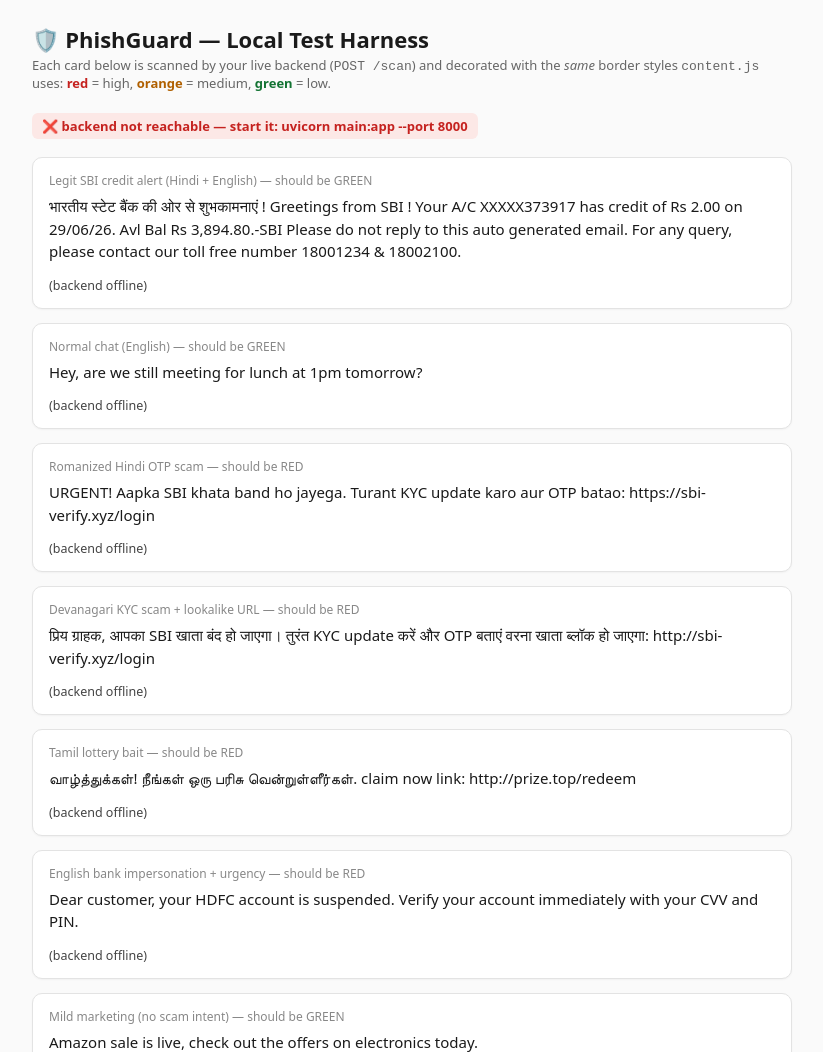
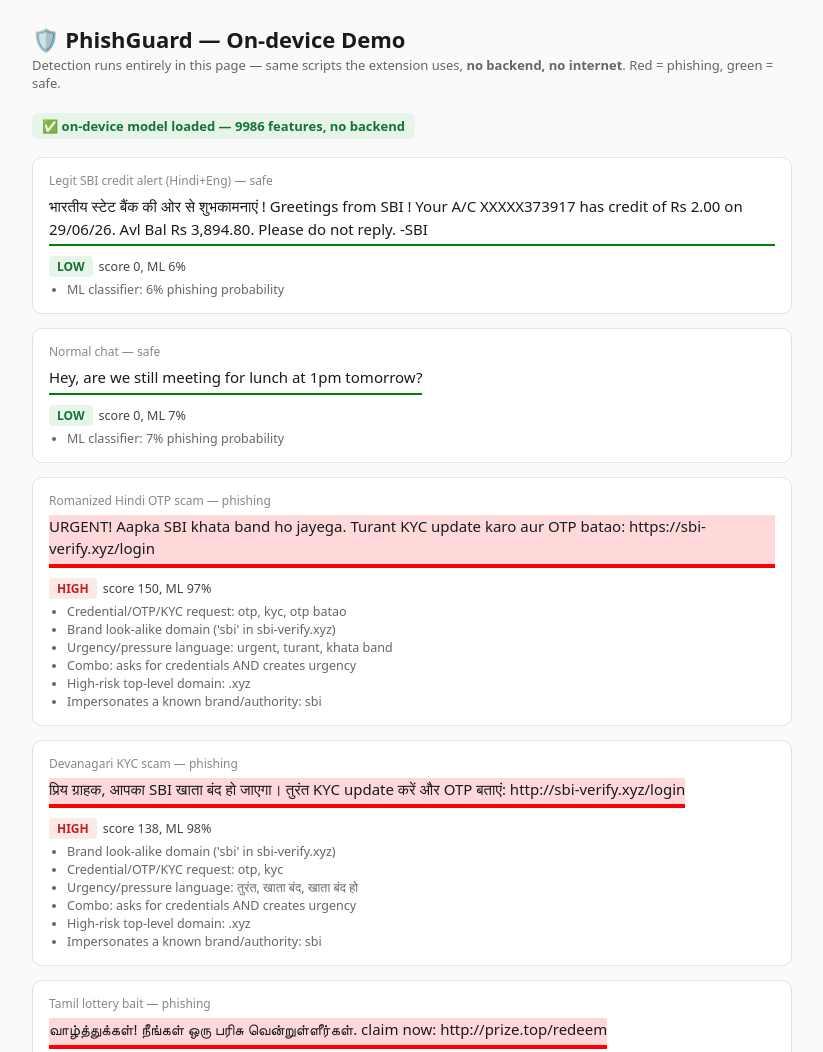
Before and after one commit to Sivasangar2006/Phishguard, a browser extension: page Extension/index.html in a window 1280 px wide. Shown: the top 1052 px of the page, without its empty margins (228-1051 px from the left). Drawn offline with Linux system fonts and the light colour scheme; no server answers.

Commit message:
On-device self-test page + manifest v2
index.html is now a zero-setup demo: loads the on-device scripts and runs
detection in-page (no backend, no extension needed). Bump manifest to v2.

```diff
--- a/Extension/index.html
+++ b/Extension/index.html
@@ -3,184 +3,77 @@
 <head>
     <meta charset="UTF-8">
     <meta name="viewport" content="width=device-width, initial-scale=1.0">
-    <title>PhishGuard — Local Test Harness</title>
+    <title>PhishGuard — On-device Demo</title>
     <style>
-        body {
-            font-family: system-ui, "Segoe UI", Roboto, sans-serif;
-            max-width: 760px;
-            margin: 24px auto;
-            padding: 0 16px;
-            color: #1a1a1a;
-            background: #fafafa;
-        }
+        body { font-family: system-ui, "Segoe UI", Roboto, sans-serif; max-width: 760px; margin: 24px auto; padding: 0 16px; color: #1a1a1a; background: #fafafa; }
         h1 { font-size: 22px; margin-bottom: 2px; }
         .sub { color: #666; font-size: 13px; margin-top: 0; }
-        #status {
-            display: inline-block; padding: 4px 10px; border-radius: 6px;
-            font-size: 13px; font-weight: 600; margin: 8px 0 18px;
-        }
-        .up   { background: #e6f4ea; color: #137333; }
-        .down { background: #fce8e6; color: #c5221f; }
-        .card {
-            background: #fff; border: 1px solid #e3e3e3; border-radius: 10px;
-            padding: 14px 16px; margin-bottom: 14px;
-            box-shadow: 0 1px 2px rgba(0,0,0,0.04);
-        }
-        .card .label { font-size: 12px; color: #888; margin-bottom: 6px; }
-        /* .msg is the node PhishGuard scans + decorates (mirrors content.js) */
-        .msg {
-            font-size: 15px; line-height: 1.5; padding-bottom: 4px;
-            display: inline-block;
-        }
-        .verdict {
-            margin-top: 10px; font-size: 12.5px; color: #444;
-        }
-        .badge {
-            display: inline-block; padding: 2px 8px; border-radius: 4px;
-            font-weight: 700; font-size: 12px; margin-right: 6px;
-        }
-        .badge.high   { background: #fce8e6; color: #c5221f; }
+        #status { display: inline-block; padding: 4px 10px; border-radius: 6px; font-size: 13px; font-weight: 600; margin: 8px 0 18px; background: #e6f4ea; color: #137333; }
+        .card { background: #fff; border: 1px solid #e3e3e3; border-radius: 10px; padding: 14px 16px; margin-bottom: 14px; }
+        .label { font-size: 12px; color: #888; margin-bottom: 6px; }
+        .msg { font-size: 15px; line-height: 1.5; display: inline-block; padding-bottom: 4px; }
+        .verdict { margin-top: 10px; font-size: 12.5px; color: #444; }
+        .badge { display: inline-block; padding: 2px 8px; border-radius: 4px; font-weight: 700; font-size: 12px; margin-right: 6px; }
+        .badge.high { background: #fce8e6; color: #c5221f; }
         .badge.medium { background: #fef7e0; color: #b06000; }
-        .badge.low    { background: #e6f4ea; color: #137333; }
+        .badge.low { background: #e6f4ea; color: #137333; }
         .reasons { color: #666; margin: 4px 0 0; padding-left: 18px; }
         .reasons li { margin: 1px 0; }
     </style>
 </head>
 <body>
-    <h1>🛡️ PhishGuard — Local Test Harness</h1>
-    <p class="sub">
-        Each card below is scanned by your live backend (<code>POST /scan</code>) and
-        decorated with the <em>same</em> border styles <code>content.js</code> uses:
-        <b style="color:#c5221f">red</b> = high, <b style="color:#b06000">orange</b> = medium,
-        <b style="color:#137333">green</b> = low.
-    </p>
-    <span id="status">checking backend…</span>
-
+    <h1>🛡️ PhishGuard — On-device Demo</h1>
+    <p class="sub">Detection runs entirely in this page — same scripts the
+        extension uses, <b>no backend, no internet</b>. Red = phishing, green = safe.</p>
+    <span id="status">loading on-device model…</span>
     <div id="messages"></div>
 
+    <!-- The on-device detector: same files, same order as the extension. -->
+    <script src="model-data.js"></script>
+    <script src="tier1.js"></script>
+    <script src="heuristics.js"></script>
+    <script src="detector.js"></script>
     <script>
-        // Same endpoint content.js targets.
-        const BACKEND = "http://localhost:8000";
-
-        // Planted test cases: a mix of legit + phishing, multiple languages.
         const CASES = [
-            {
-                label: "Legit SBI credit alert (Hindi + English) — should be GREEN",
-                text: "भारतीय स्टेट बैंक की ओर से शुभकामनाएं ! Greetings from SBI ! " +
-                      "Your A/C XXXXX373917 has credit of Rs 2.00 on 29/06/26. " +
-                      "Avl Bal Rs 3,894.80.-SBI Please do not reply to this auto generated email. " +
-                      "For any query, please contact our toll free number 18001234 & 18002100."
-            },
-            {
-                label: "Normal chat (English) — should be GREEN",
-                text: "Hey, are we still meeting for lunch at 1pm tomorrow?"
-            },
-            {
-                label: "Romanized Hindi OTP scam — should be RED",
-                text: "URGENT! Aapka SBI khata band ho jayega. Turant KYC update karo aur " +
-                      "OTP batao: https://sbi-verify.xyz/login"
-            },
-            {
-                label: "Devanagari KYC scam + lookalike URL — should be RED",
-                text: "प्रिय ग्राहक, आपका SBI खाता बंद हो जाएगा। तुरंत KYC update करें और OTP बताएं " +
-                      "वरना खाता ब्लॉक हो जाएगा: http://sbi-verify.xyz/login"
-            },
-            {
-                label: "Tamil lottery bait — should be RED",
-                text: "வாழ்த்துக்கள்! நீங்கள் ஒரு பரிசு வென்றுள்ளீர்கள். claim now link: http://prize.top/redeem"
-            },
-            {
-                label: "English bank impersonation + urgency — should be RED",
-                text: "Dear customer, your HDFC account is suspended. Verify your account " +
-                      "immediately with your CVV and PIN."
-            },
-            {
-                label: "Mild marketing (no scam intent) — should be GREEN",
-                text: "Amazon sale is live, check out the offers on electronics today."
-            }
+            ["Legit SBI credit alert (Hindi+Eng) — safe", "भारतीय स्टेट बैंक की ओर से शुभकामनाएं ! Greetings from SBI ! Your A/C XXXXX373917 has credit of Rs 2.00 on 29/06/26. Avl Bal Rs 3,894.80. Please do not reply. -SBI"],
+            ["Normal chat — safe", "Hey, are we still meeting for lunch at 1pm tomorrow?"],
+            ["Romanized Hindi OTP scam — phishing", "URGENT! Aapka SBI khata band ho jayega. Turant KYC update karo aur OTP batao: https://sbi-verify.xyz/login"],
+            ["Devanagari KYC scam — phishing", "प्रिय ग्राहक, आपका SBI खाता बंद हो जाएगा। तुरंत KYC update करें और OTP बताएं: http://sbi-verify.xyz/login"],
+            ["Tamil lottery bait — phishing", "வாழ்த்துக்கள்! நீங்கள் ஒரு பரிசு வென்றுள்ளீர்கள். claim now: http://prize.top/redeem"],
+            ["HDFC impersonation — phishing", "Dear customer, your HDFC account is suspended. Verify your account immediately with your CVV and PIN."],
+            ["Doctor appointment — safe", "Hi, your appointment with Dr. Mehta is confirmed for Monday 11 AM at Apollo Clinic."]
         ];
 
-        // Mirror of content.js handleResponse() border styling.
-        function paintBorder(node, risk) {
-            if (risk === "high") {
-                node.style.borderBottom = "4px solid red";
-                node.style.backgroundColor = "rgba(255, 0, 0, 0.15)";
-            } else if (risk === "medium") {
-                node.style.borderBottom = "3px solid orange";
-            } else {
-                node.style.borderBottom = "2px solid green";
-                // content.js fades green after 3s; we keep it for the screenshot.
-            }
+        function paint(node, risk) {
+            if (risk === "high") { node.style.borderBottom = "4px solid red"; node.style.backgroundColor = "rgba(255,0,0,0.15)"; }
+            else if (risk === "medium") { node.style.borderBottom = "3px solid orange"; }
+            else { node.style.borderBottom = "2px solid green"; }
         }
 
-        async function checkBackend() {
+        (function run() {
             const status = document.getElementById("status");
-            try {
-                const r = await fetch(`${BACKEND}/health`);
-                if (!r.ok) throw new Error();
-                status.textContent = "✅ backend reachable on :8000";
-                status.className = "up";
-                return true;
-            } catch {
-                status.textContent = "❌ backend not reachable — start it: uvicorn main:app --port 8000";
-                status.className = "down";
-                return false;
+            if (typeof PHISHGUARD_MODEL === "undefined" || typeof PhishGuardDetector === "undefined") {
+                status.textContent = "❌ scripts failed to load — open this file from the Extension/ folder";
+                status.style.background = "#fce8e6"; status.style.color = "#c5221f";
+                return;
             }
-        }
+            const det = PhishGuardDetector.make(PHISHGUARD_MODEL);
+            status.textContent = "✅ on-device model loaded — " + Object.keys(PHISHGUARD_MODEL.terms).length + " features, no backend";
+            const box = document.getElementById("messages");
+            for (const [label, text] of CASES) {
+                const card = document.createElement("div"); card.className = "card";
+                const lab = document.createElement("div"); lab.className = "label"; lab.textContent = label;
+                const msg = document.createElement("div"); msg.className = "msg"; msg.textContent = text;
+                const v = document.createElement("div"); v.className = "verdict";
+                card.append(lab, msg, v); box.appendChild(card);
 
-        async function scan(text) {
-            const r = await fetch(`${BACKEND}/scan`, {
-                method: "POST",
-                headers: { "Content-Type": "application/json" },
-                body: JSON.stringify({ text, source: "TestHarness", url: "" })
-            });
-            return r.json();
-        }
-
-        async function run() {
-            const ok = await checkBackend();
-            const container = document.getElementById("messages");
-
-            for (const c of CASES) {
-                const card = document.createElement("div");
-                card.className = "card";
-
-                const label = document.createElement("div");
-                label.className = "label";
-                label.textContent = c.label;
-
-                const msg = document.createElement("div");
-                msg.className = "msg";
-                msg.textContent = c.text;
-
-                const verdict = document.createElement("div");
-                verdict.className = "verdict";
-                verdict.textContent = ok ? "scanning…" : "(backend offline)";
-
-                card.append(label, msg, verdict);
-                container.appendChild(card);
-
-                if (!ok) continue;
-
-                try {
-                    const data = await scan(c.text);
-                    paintBorder(msg, data.risk);
-                    if (data.risk === "high") {
-                        msg.title = "⚠️ PHISHING DETECTED: " + (data.reasons || []).join(", ");
-                    }
-                    const reasonsHtml = (data.reasons || []).length
-                        ? `<ul class="reasons">${data.reasons.map(r => `<li>${r}</li>`).join("")}</ul>`
-                        : `<div class="reasons">no risk signals</div>`;
-                    verdict.innerHTML =
-                        `<span class="badge ${data.risk}">${data.risk.toUpperCase()}</span>` +
-                        `score ${data.score}` + reasonsHtml;
-                } catch (e) {
-                    verdict.textContent = "scan failed: " + e.message;
-                }
+                const data = det.detect(text, "");
+                paint(msg, data.risk);
+                const reasons = (data.reasons || []).length
+                    ? `<ul class="reasons">${data.reasons.map(r => `<li>${r}</li>`).join("")}</ul>` : "";
+                v.innerHTML = `<span class="badge ${data.risk}">${data.risk.toUpperCase()}</span>score ${data.score}, ML ${Math.round((data.ml_prob||0)*100)}%${reasons}`;
             }
-        }
-
-        run();
+        })();
     </script>
 </body>
 </html>
```
Also changed, not shown: Extension/manifest.json.
